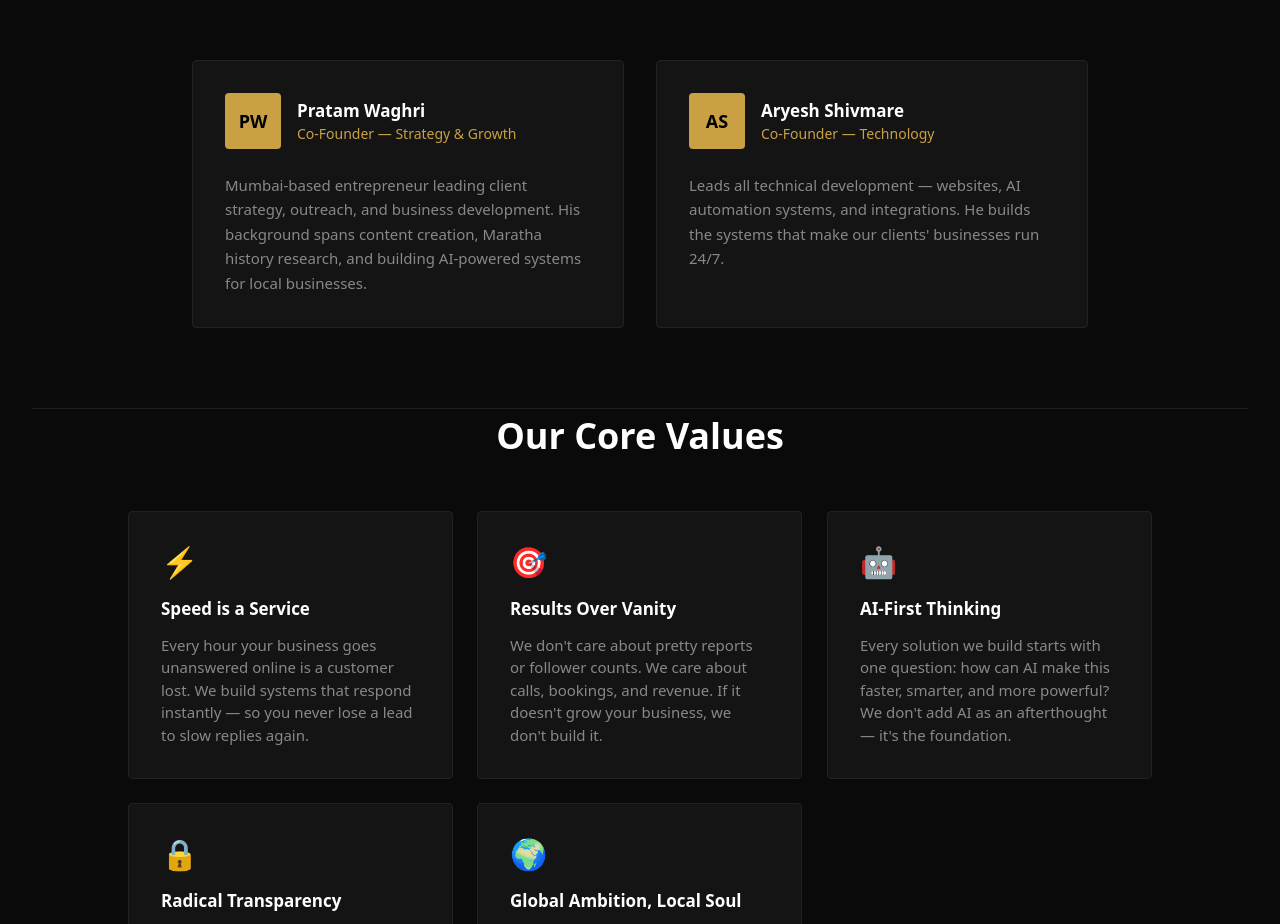
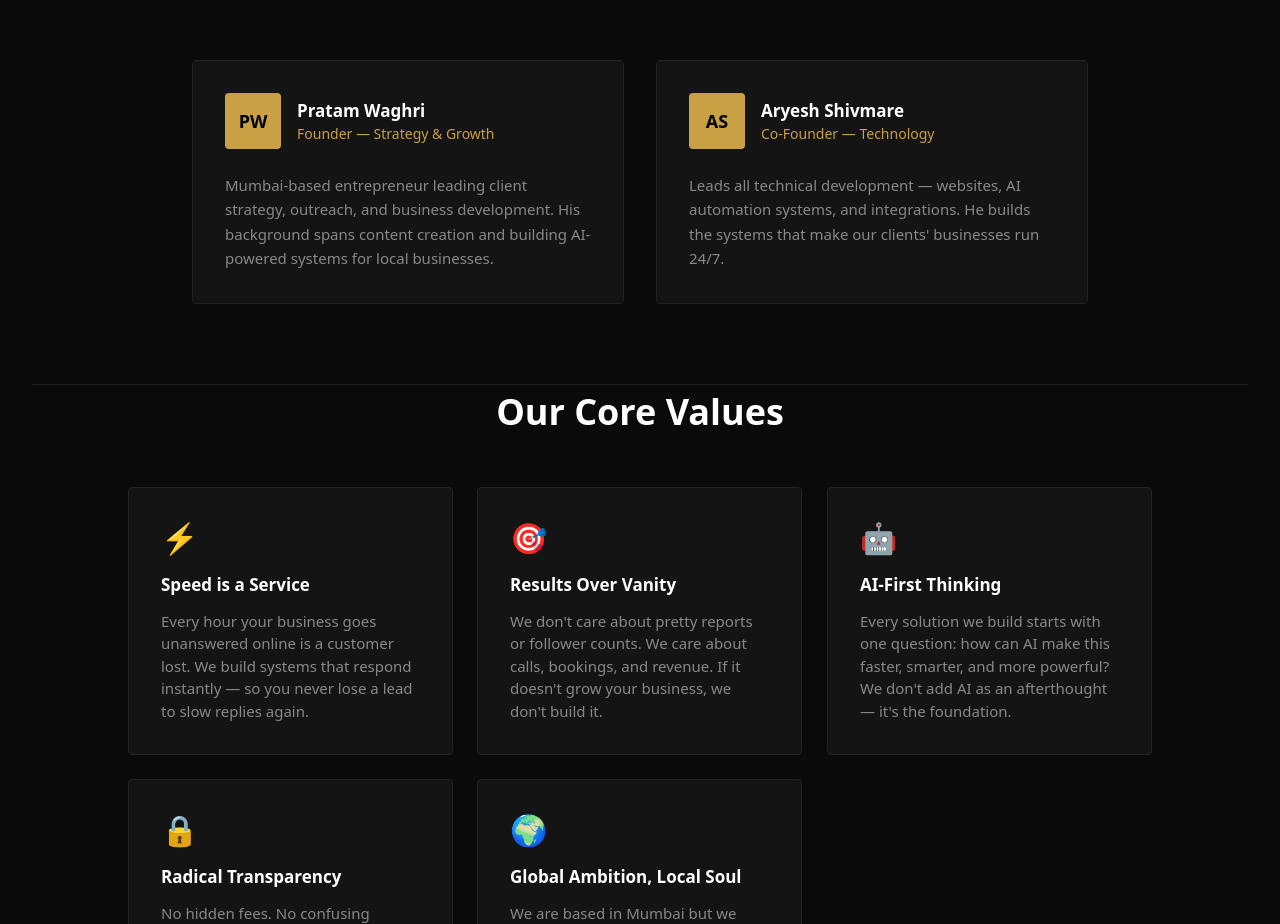
Before and after one commit to pratamwaghri2530-cloud/Samarth-Strategies, a Next.js app: page /about in a window 1280 px wide. Shown: the part 1373-2297 px from the top of the page. Built offline with nearby package versions, Linux system fonts and the light colour scheme.

Commit message:
Update founder titles and bio

```diff
--- a/src/app/about/page.tsx
+++ b/src/app/about/page.tsx
@@ -90,8 +90,8 @@ export default function AboutPage() {
                 {
                   initials: "PW",
                   name: "Pratam Waghri",
-                  role: "Co-Founder — Strategy & Growth",
-                  bio: "Mumbai-based entrepreneur leading client strategy, outreach, and business development. His background spans content creation, Maratha history research, and building AI-powered systems for local businesses.",
+                  role: "Founder — Strategy & Growth",
+                  bio: "Mumbai-based entrepreneur leading client strategy, outreach, and business development. His background spans content creation and building AI-powered systems for local businesses.",
                 },
                 {
                   initials: "AS",
```
